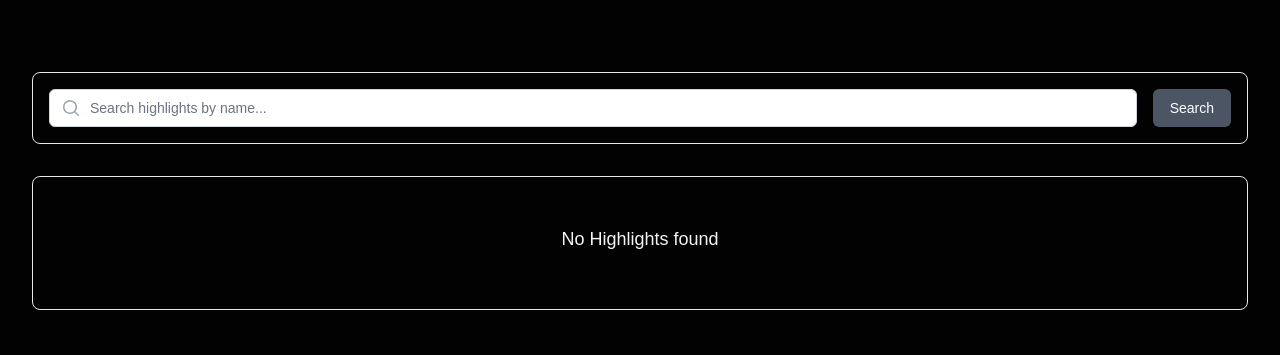
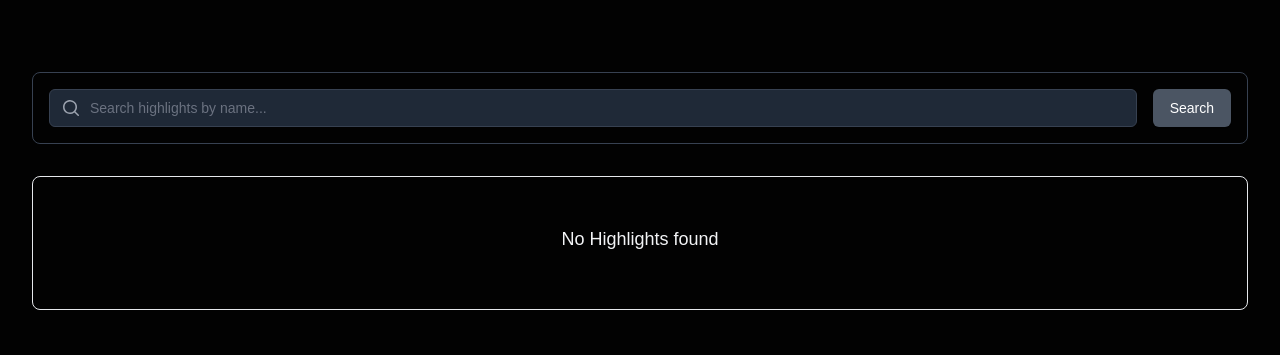
Before and after one commit to pbp-kelompok-c12/KickChronicle, a Django app: page / in a window 1280 px wide. Shown: the part 65-420 px from the top of the page. Run offline with Django 5.2, Linux system fonts and the light colour scheme; data that the repository does not hold is empty; some libraries are stand-ins or nearby versions.

Commit message:
style: mengubah tampilan main page highlight dan mengganti timezone menjadi Asia/Jakarta.

```diff
--- a/highlight/templates/add_highlight.html
+++ b/highlight/templates/add_highlight.html
@@ -43,7 +43,7 @@
         {% endfor %}
 
         <div class="flex flex-col sm:flex-row gap-4 pt-6 border-t border-gray-100">
-          <a href="{% url 'highlight:show_main_page' %}" class="order-2 sm:order-1 px-6 py-3 border border-gray-300 text-gray-700 rounded-md font-medium hover:bg-gray-50 transition-colors text-center">
+          <a href="{% url 'highlight:show_main_page' %}" class="order-2 sm:order-1 px-6 py-3 border border-gray-100 text-gray-100 rounded-md font-medium hover:bg-gray-400 transition-colors text-center">
             Cancel
           </a>
           <button type="submit" class="order-1 sm:order-2 flex-1 bg-orange-600 text-white px-6 py-3 rounded-md font-medium hover:bg-orange-700 transition-colors">
--- a/highlight/templates/edit_highlight.html
+++ b/highlight/templates/edit_highlight.html
@@ -41,7 +41,7 @@
         {% endfor %}
 
         <div class="flex flex-col sm:flex-row gap-4 pt-6 border-t border-gray-200">
-          <a href="{% url 'highlight:show_main_page' %}" class="order-2 sm:order-1 px-6 py-3 border border-gray-300 text-gray-700 rounded-md font-medium hover:bg-gray-50 transition-colors text-center">
+          <a href="{% url 'highlight:show_main_page' %}" class="order-2 sm:order-1 px-6 py-3 border border-gray-100 text-gray-100 rounded-md font-medium hover:bg-gray-400 transition-colors text-center">
             Cancel
           </a>
           <button type="submit" class="order-1 sm:order-2 flex-1 bg-orange-600 text-white px-6 py-3 rounded-md font-medium hover:bg-orange-700 transition-colors">
--- a/highlight/templates/highlight_main.html
+++ b/highlight/templates/highlight_main.html
@@ -6,13 +6,13 @@
   <div class="max-w-7xl mx-auto px-4 sm:px-6 lg:px-8 py-2">
 
     {% if user.is_authenticated and user.is_staff %}
-    <a href="{% url 'highlight:add_highlight' %}" class="inline-flex items-center px-4 py-2 bg-gray text-gray-600 font-semibold outline outline-2 outline-gray-600 outline-offset-[-2px] rounded-md hover:bg-gray-600 hover:text-white transition-colors mb-4">
+    <a href="{% url 'highlight:add_highlight' %}" class="inline-flex items-center px-4 py-2 bg-gray text-gray-300 font-semibold outline outline-2 outline-gray-300 outline-offset-[-2px] rounded-md hover:bg-gray-600 hover:text-white transition-colors mb-4">
       Add Highlight
     </a>
     {% endif %}
 
    <!-- Search and Filter Section -->
-    <div class="mb-8 bg-gray rounded-lg border border-gray-200 p-4">
+    <div class="mb-8 bg-gray rounded-lg border border-gray-700 p-4">
       <form method="GET" action="{% url 'highlight:show_main_page' %}" class="flex items-center gap-4">
 
         <!-- Search Input -->
@@ -27,7 +27,7 @@
               type="text"
               name="q"
               value="{{ request.GET.q }}"
-              class="block w-full pl-10 pr-3 py-2 border border-gray-300 rounded-md leading-5 bg-gray text-black placeholder-gray-500 focus:outline-none focus:placeholder-gray-400 focus:ring-1 focus:ring-gray-500 focus:border-gray-500 sm:text-sm" {% comment %} <-- Added text-black here {% endcomment %}
+              class="block w-full pl-10 pr-3 py-2 border border-gray-700 rounded-md leading-5 bg-gray-800 text-gray-100 placeholder-gray-500 focus:outline-none focus:placeholder-gray-400 focus:ring-1 focus:ring-gray-500 focus:border-gray-500 sm:text-sm"
               placeholder="Search highlights by name..."
             >
         </div>
--- a/kick_chronicle/settings.py
+++ b/kick_chronicle/settings.py
@@ -168,7 +168,7 @@ AUTH_PASSWORD_VALIDATORS = [
 
 LANGUAGE_CODE = 'en-us'
 
-TIME_ZONE = 'UTC'
+TIME_ZONE = 'Asia/Jakarta'
 
 USE_I18N = True
 
```
